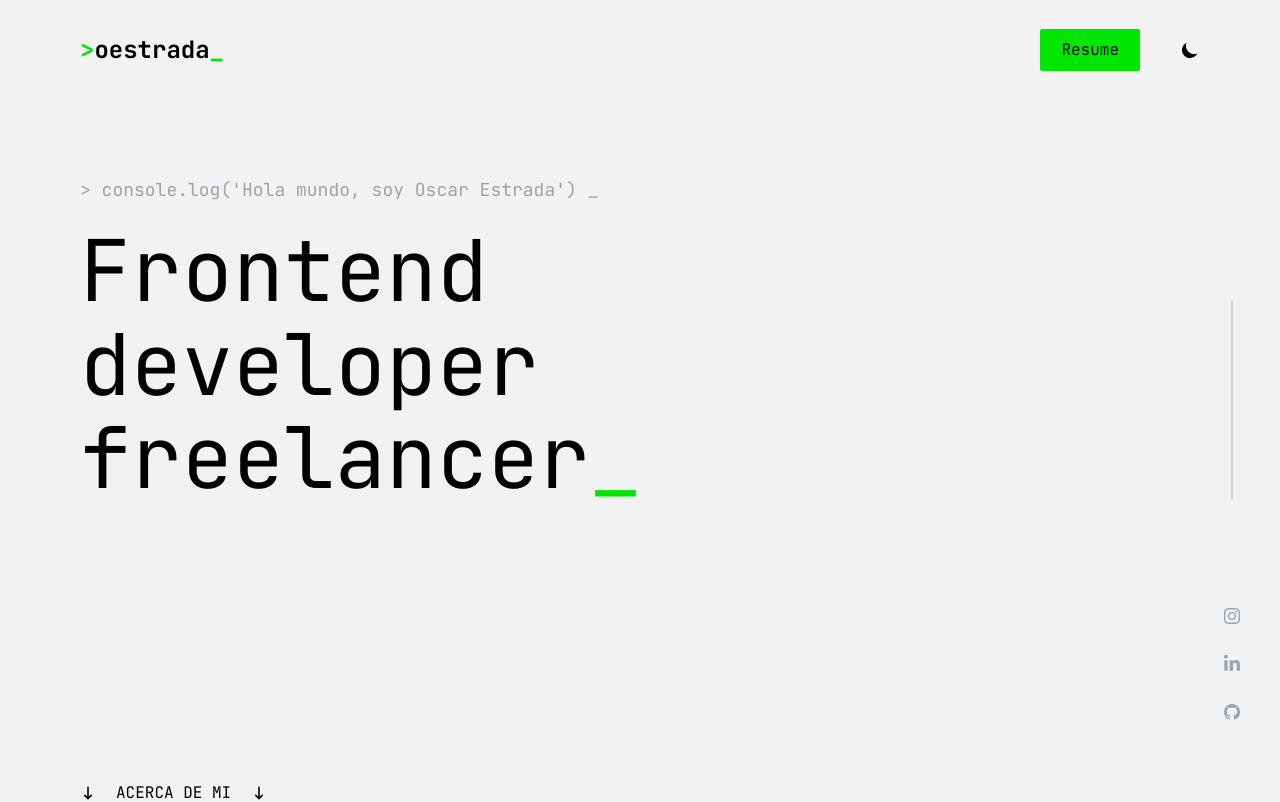
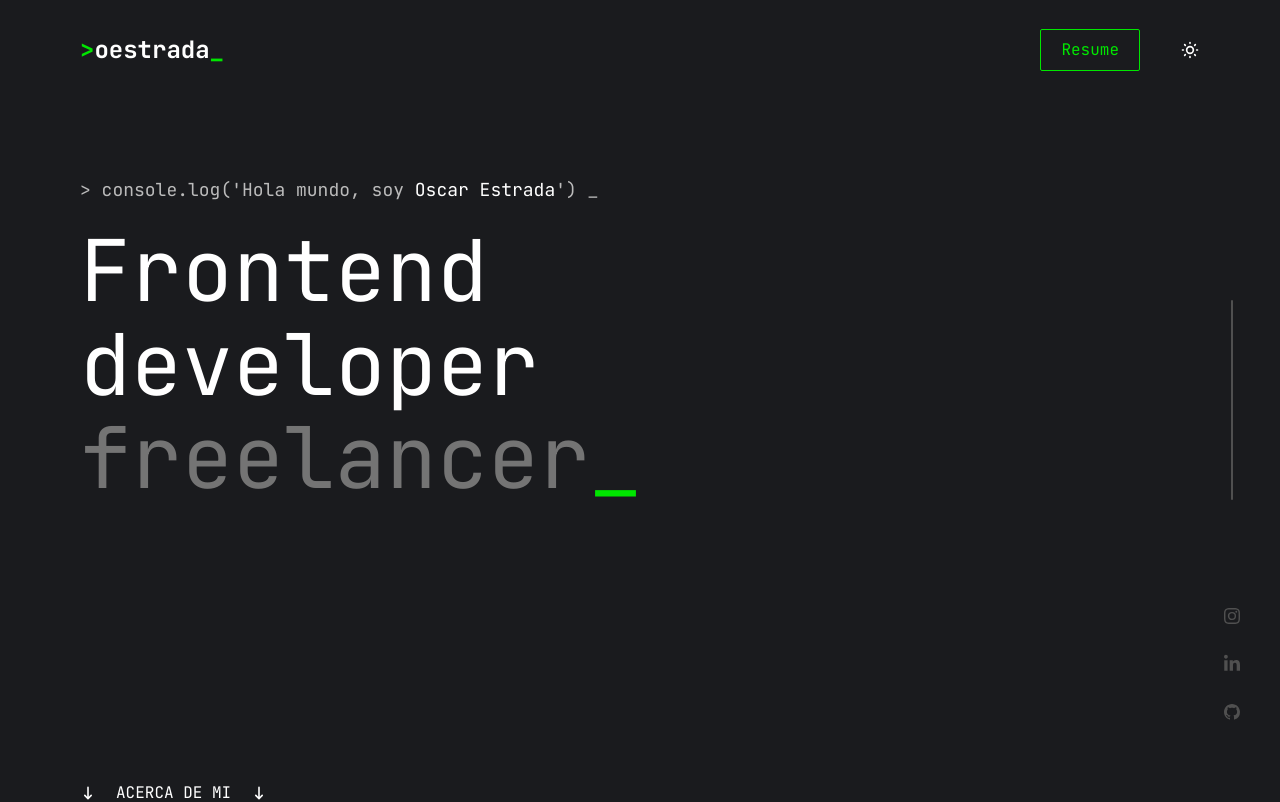
Before and after one commit to OscarStrada/portfolio-client, a React (Create React App) app: page / in a window 1280 px wide. Shown: the top 802 px of the page. Built offline with nearby package versions, Linux system fonts and the light colour scheme.

Commit message:
set default dark mode theme

```diff
--- a/src/components/Banner.js
+++ b/src/components/Banner.js
@@ -7,7 +7,7 @@ export const Banner = () => {
       <div className="pt-44 space-y-5">
         <p className="text-lg text-gray-400 dark:text-gray-lighter">
           > console.log('Hola mundo, soy
-          <span className="dark:text-white"> Oscar Estrada</span>') _
+          <span className="text-black dark:text-white"> Oscar Estrada</span>') _
         </p>
         <h1 className="md:w-3/4 text-[40px] md:text-[85px] leading-custom whitespace-pre-line dark:text-white">
           Frontend developer{' '}
--- a/src/components/Navbar.js
+++ b/src/components/Navbar.js
@@ -8,7 +8,7 @@ export const Navbar = () => {
   const [theme, setTheme] = useState(null);
 
   useEffect(() => {
-    if (window.matchMedia('(prefers-color-scheme: dark)').matches) {
+    if (window.matchMedia('(prefers-color-scheme: light)').matches) {
       setTheme('dark');
     } else {
       setTheme('light');
```
